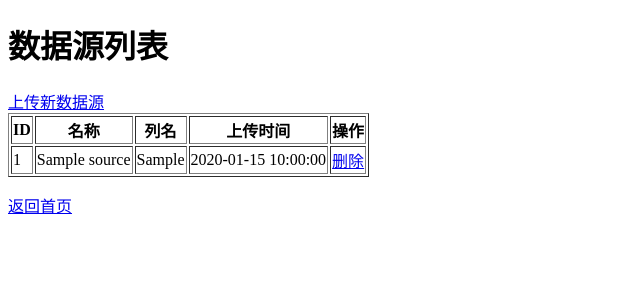
After one commit to zkdddd/my-python-project, a Flask app: page /data_sources in a window 1280 px wide. The commit adds this page. Shown: the top 300 px of the page, without its empty margins (0-640 px from the left). Run offline with Flask 3, Linux system fonts and the light colour scheme; tables that the repository leaves empty hold one stand-in row (values such as "Sample post").

Commit message:
数据驱动添加中，app.py中

```diff
--- a/app.py
+++ b/app.py
@@ -1,16 +1,21 @@
+import pandas as pd
 from flask import Flask, request, render_template, jsonify, url_for, redirect
 import json
 import time
 from datetime import datetime
-from models import init_db, add_case, get_all_cases, get_case, update_case, delete_case
+from werkzeug.utils import secure_filename
+from models import init_db, add_case, get_all_cases, get_case, update_case, delete_case, add_data_source, \
+    get_all_data_sources
 from models import add_test_run, get_test_runs, get_run_detail, get_run_statistics
 from core.api_test_runner import APITestRunner
 from core.utils import generate_html_report
 from config import DEBUG
+from config import UPLOAD_FOLDER
+import os
 
 app = Flask(__name__)
 app.config.from_pyfile('config.py')
-
+app.config['UPLOAD_FOLDER'] = UPLOAD_FOLDER
 # 初始化数据库
 init_db()
 
@@ -30,9 +35,12 @@ def new_case():
         expected_status = int(request.form['expected_status'])
         expected_body = request.form.get('expected_body', '')
         description = request.form.get('description', '')
-        add_case(name, method, url, headers, body, expected_status, expected_body, description)
+        data_source_id = request.form.get('data_source_id', None)
+        data_mapping = request.form.get('data_mapping', '')
+        add_case(name, method, url, headers, body, expected_status, expected_body, description,data_source_id,data_mapping)
         return redirect('/')
-    return render_template('case_form.html', case=None)
+    data_sources = get_all_data_sources()
+    return render_template('case_form.html', case=None,data_sources=data_sources)
 
 @app.route('/case/<int:case_id>', methods=['GET', 'POST'])
 def edit_case(case_id):
@@ -46,9 +54,13 @@ def edit_case(case_id):
         expected_status = int(request.form['expected_status'])
         expected_body = request.form.get('expected_body', '')
         description = request.form.get('description', '')
-        update_case(case_id, name, method, url, headers, body, expected_status, expected_body, description)
+        description = request.form.get('description', '')
+        data_source_id = request.form.get('data_source_id', None)
+        data_mapping = request.form.get('data_mapping', '')
+        update_case(case_id, name, method, url, headers, body, expected_status, expected_body, description,data_source_id,data_mapping)
         return redirect('/')
-    return render_template('case_form.html', case=case)
+    data_sources = get_all_data_sources()
+    return render_template('case_form.html', case=case,data_sources = data_sources)
 
 @app.route('/case/<int:case_id>/delete')
 def delete_case_route(case_id):
@@ -125,5 +137,33 @@ def view_report(run_id):
         return redirect(report_url)
     return "报告不存在", 404
 
+# 在 app.py 中添加上传路由
+@app.route('/data_source/new', methods=['GET', 'POST'])
+def upload_data_source():
+    if request.method == 'POST':
+        name = request.form['name']
+        file = request.files['file']
+        if file and (file.filename.endswith('.csv') or file.filename.endswith('.xlsx')):
+            filename = secure_filename(file.filename)
+            file_path = os.path.join(app.config['UPLOAD_FOLDER'], filename)
+            file.save(file_path)
+
+            # 读取列名
+            if filename.endswith('.csv'):
+                df = pd.read_csv(file_path)
+            else:
+                df = pd.read_excel(file_path)
+            columns = df.columns.tolist()
+
+            # 存入数据库
+            add_data_source(name, file_path, json.dumps(columns))
+            return redirect('/data_sources')
+    return render_template('upload_data.html')
+
+
+@app.route('/data_sources')
+def list_data_sources():
+    sources = get_all_data_sources()
+    return render_template('data_sources.html', sources=sources)
 if __name__ == '__main__':
     app.run(debug=DEBUG)
--- a/config.py
+++ b/config.py
@@ -7,4 +7,7 @@ DB_PATH = os.path.join(BASE_DIR, 'api_test.db')
 REPORT_DIR = os.path.join(BASE_DIR, 'static', 'reports')
 os.makedirs(REPORT_DIR, exist_ok=True)
 
+UPLOAD_FOLDER = os.path.join(BASE_DIR, 'data')
+os.makedirs(UPLOAD_FOLDER, exist_ok=True)
+
 DEBUG = True
--- a/models.py
+++ b/models.py
@@ -42,6 +42,24 @@ def init_db():
             FOREIGN KEY(case_id) REFERENCES test_cases(id)
         )
     ''')
+
+    c.execute('''
+          CREATE TABLE IF NOT EXISTS data_sources (
+              id INTEGER PRIMARY KEY AUTOINCREMENT,
+              name TEXT NOT NULL,
+              file_path TEXT NOT NULL,
+              columns TEXT,          -- JSON 数组，存储列名
+              created_at TIMESTAMP DEFAULT CURRENT_TIMESTAMP
+          )
+      ''')
+    try:
+        c.execute('ALTER TABLE test_cases ADD COLUMN data_source_id INTEGER')
+    except:
+        pass
+    try:
+        c.execute('ALTER TABLE test_cases ADD COLUMN data_mapping TEXT')  # 例如 {"username":"col1","password":"col2"}
+    except:
+        pass
     conn.commit()
     conn.close()
 
@@ -136,3 +154,26 @@ def get_run_statistics(days=30):
     ''', (f'-{days} days',)).fetchall()
     conn.close()
     return [{'date': r['run_date'], 'total': r['total'], 'passed': r['passed']} for r in rows]
+
+# 数据源管理
+def add_data_source(name, file_path, columns):
+    conn = get_db_connection()
+    c = conn.cursor()
+    c.execute('INSERT INTO data_sources (name, file_path, columns) VALUES (?, ?, ?)',
+              (name, file_path, columns))
+    conn.commit()
+    source_id = c.lastrowid
+    conn.close()
+    return source_id
+
+def get_all_data_sources():
+    conn = get_db_connection()
+    sources = conn.execute('SELECT * FROM data_sources ORDER BY id DESC').fetchall()
+    conn.close()
+    return sources
+
+def get_data_source(source_id):
+    conn = get_db_connection()
+    source = conn.execute('SELECT * FROM data_sources WHERE id = ?', (source_id,)).fetchone()
+    conn.close()
+    return source
--- /dev/null
+++ b/templates/data_sources.html
@@ -0,0 +1,29 @@
+<!DOCTYPE html>
+<html>
+<head>
+    <title>数据源列表</title>
+</head>
+<body>
+    <h1>数据源列表</h1>
+    <a href="/data_source/new">上传新数据源</a>
+    <table border="1">
+        <tr>
+            <th>ID</th>
+            <th>名称</th>
+            <th>列名</th>
+            <th>上传时间</th>
+            <th>操作</th>
+        </tr>
+        {% for s in sources %}
+        <tr>
+            <td>{{ s.id }}</td>
+            <td>{{ s.name }}</td>
+            <td>{{ s.columns }}</td>
+            <td>{{ s.created_at }}</td>
+            <td><a href="/data_source/{{ s.id }}/delete" onclick="return confirm('确定删除？')">删除</a></td>
+        </tr>
+        {% endfor %}
+    </table>
+    <p><a href="/">返回首页</a></p>
+</body>
+</html>
```
Also changed, not shown: templates/case_form.html (+9 -0 lines), templates/upload_data.html (added, +17 -0 lines), api_test.db, 1 other file.
